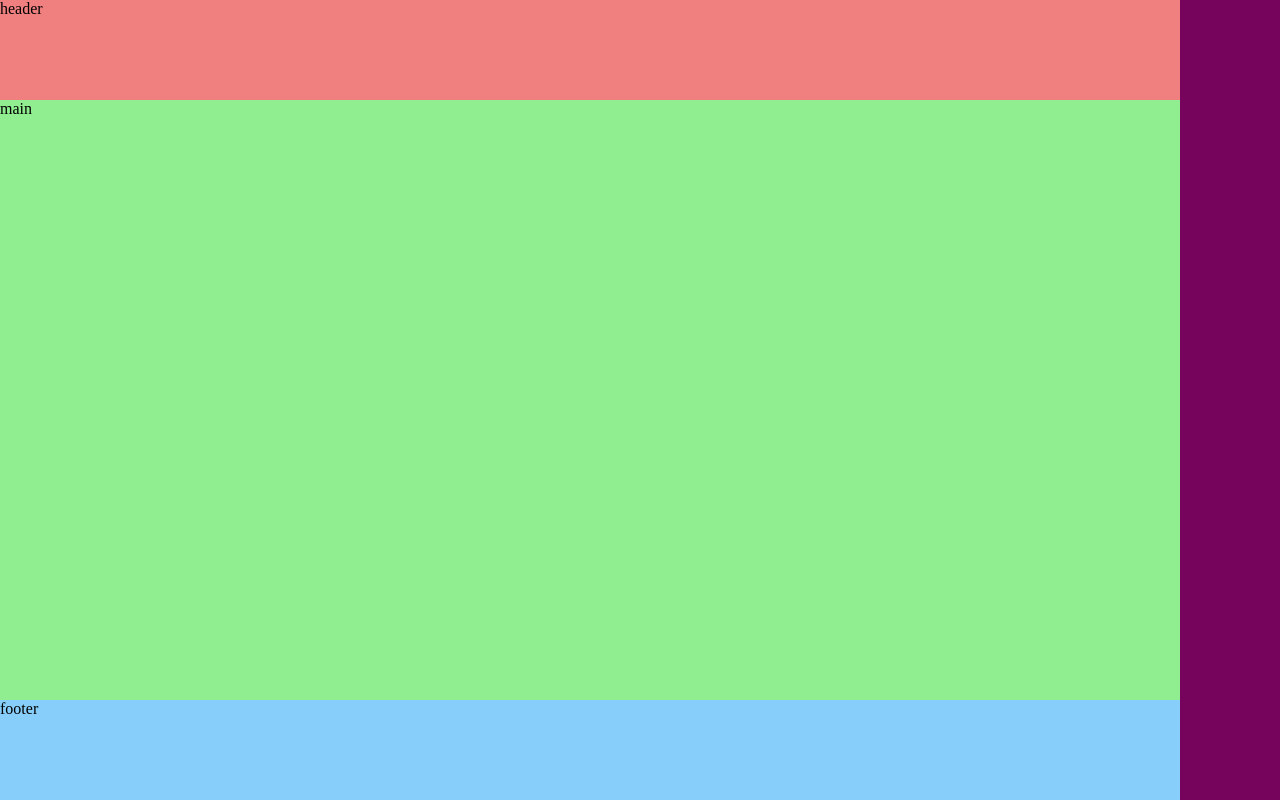
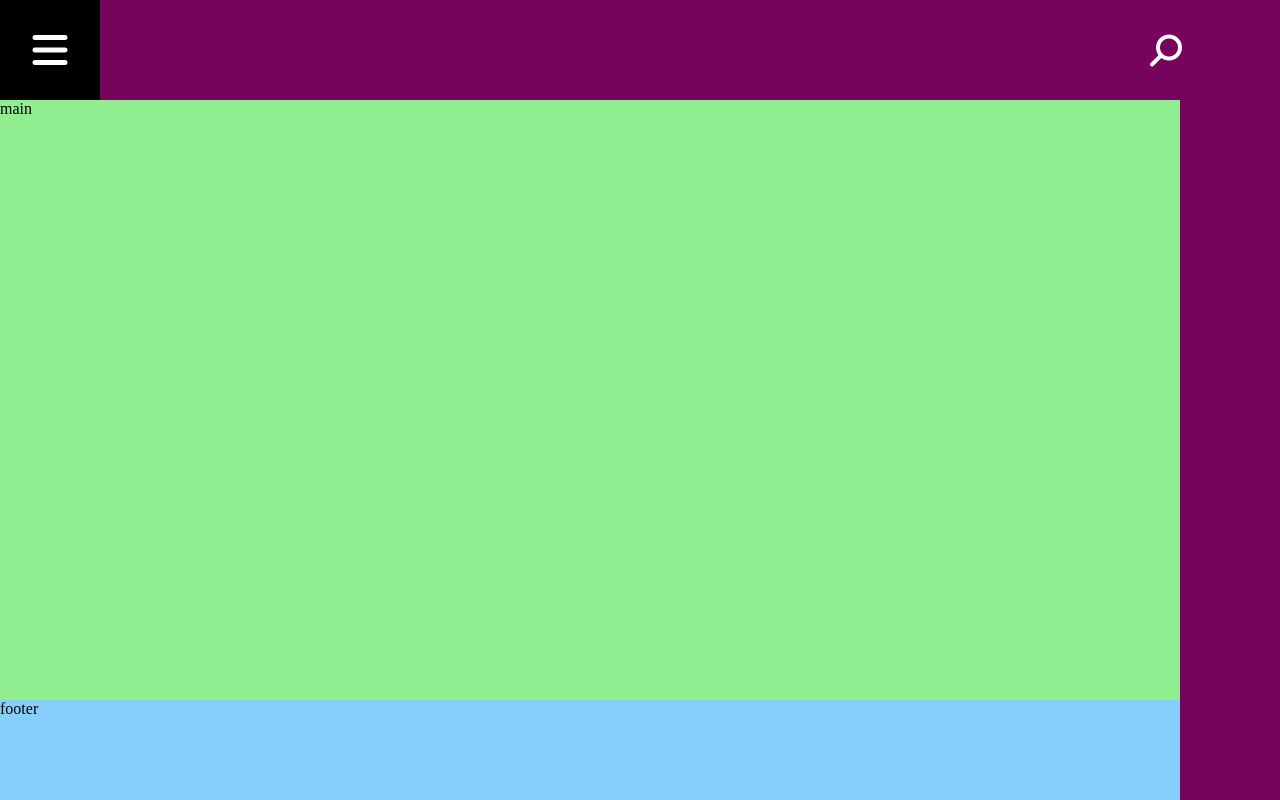
Before and after one commit to VINICIUSNUNES137/headphone-purple, a plain HTML site: page index.html in a window 1280 px wide. Drawn offline with Linux system fonts and the light colour scheme.

```diff
--- /dev/null
+++ b/css/menu.css
@@ -0,0 +1,9 @@
+.menu{
+    height: 100px;
+    width: 100px;
+    background-color: #000000;
+    color: white;
+    font-size: 2.5rem;
+    display: grid;
+    place-items: center;
+}
--- /dev/null
+++ b/css/search.css
@@ -0,0 +1,5 @@
+.search {
+    color:#fff;
+    font-size: 2rem;
+    transform: rotate(90deg);
+}
--- a/css/style.css
+++ b/css/style.css
@@ -13,7 +13,9 @@ body {
 
 header {
     grid-area: header;
-    background-color: lightcoral;
+    display: flex;
+    justify-content: space-between;
+    align-items: center;
 
 }
 
--- a/index.html
+++ b/index.html
@@ -5,10 +5,17 @@
     <meta name="viewport" content="width=device-width, initial-scale=1.0">
     <link rel="stylesheet" href="./css/reset.css">
     <link rel="stylesheet" href="./css/style.css">
+    <link rel="stylesheet" href="./css/menu.css">
+    <link rel="stylesheet" href="./css/search.css">
+    <script src="https://kit.fontawesome.com/0efc108669.js" crossorigin="anonymous"></script>
     <title>Headphone Purple</title>
 </head>
 <body>
-    <header>header</header>
+    <header>
+        <div class="menu"><i class="fas fa-bars"></i></div>
+        <div class="search"><i class="fas fa-search"></i></div>
+
+    </header>
     <main>main</main>
     <footer>footer</footer>
 
```
